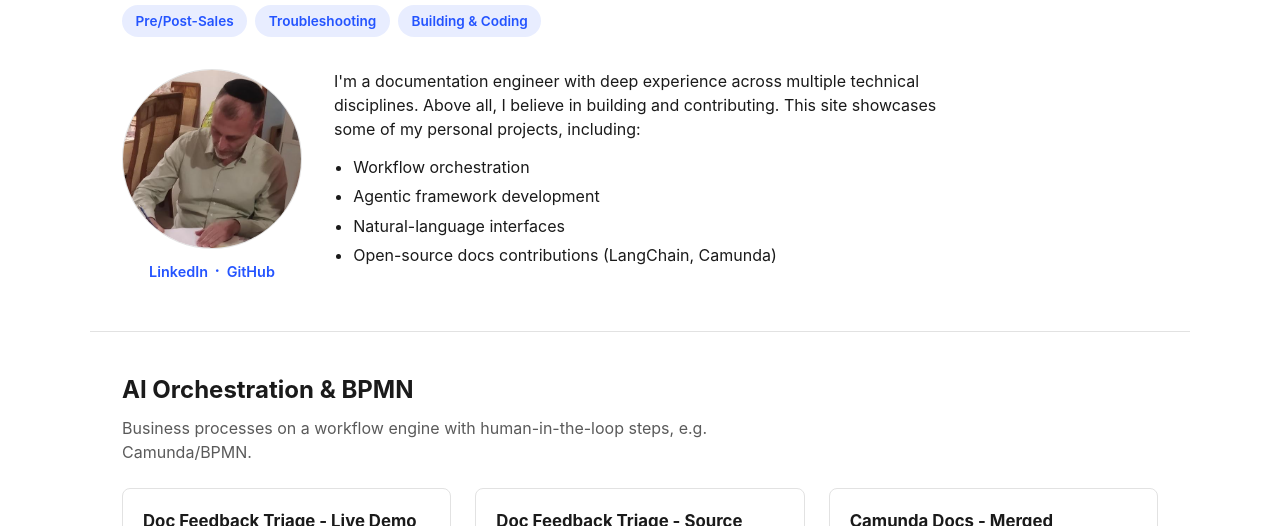
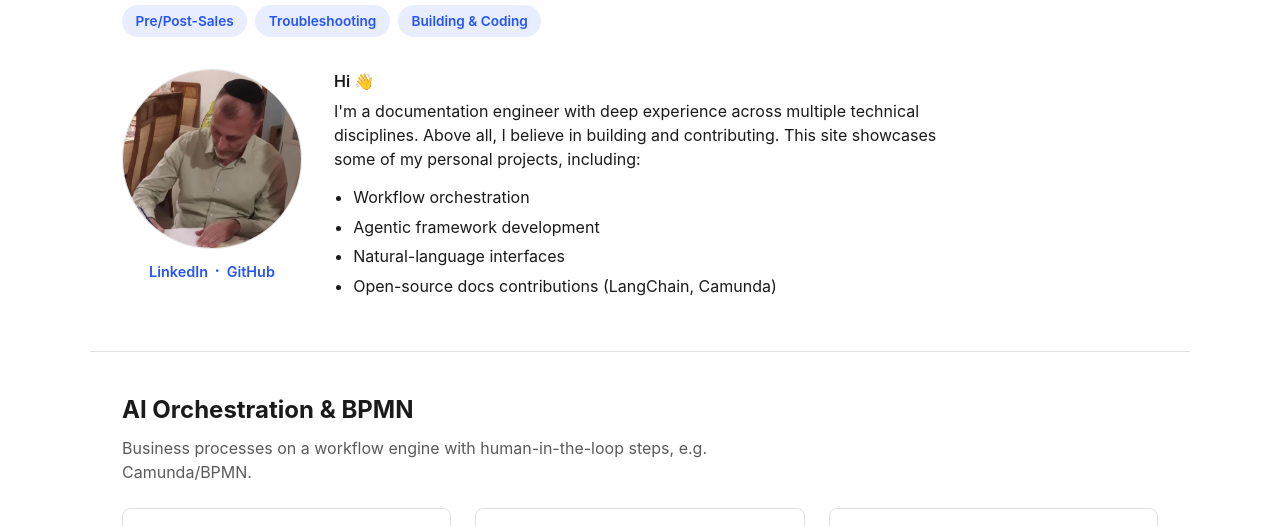
Before and after one commit to pcimring/pcimring.github.io, a website: page index.html in a window 1280 px wide. Shown: the part 210-736 px from the top of the page. Drawn offline with Linux system fonts and the light colour scheme.

Commit message:
Add a "Hi 👋" greeting above the bio intro
Co-Authored-By: Claude Sonnet 5 <noreply@anthropic.com>

```diff
--- a/index.html
+++ b/index.html
@@ -38,6 +38,7 @@
         </div>
       </div>
       <div class="hero-content">
+        <p class="hero-greeting">Hi 👋</p>
         <p class="hero-intro">
           I'm a documentation engineer with deep experience across multiple technical
           disciplines. Above all, I believe in building and contributing. This site
--- a/styles.css
+++ b/styles.css
@@ -133,6 +133,11 @@ body {
   min-width: 0;
 }
 
+.hero-greeting {
+  margin: 0 0 0.4rem;
+  font-weight: 600;
+}
+
 .hero-intro {
   margin: 0 0 0.85rem;
   max-width: 60ch;
```
